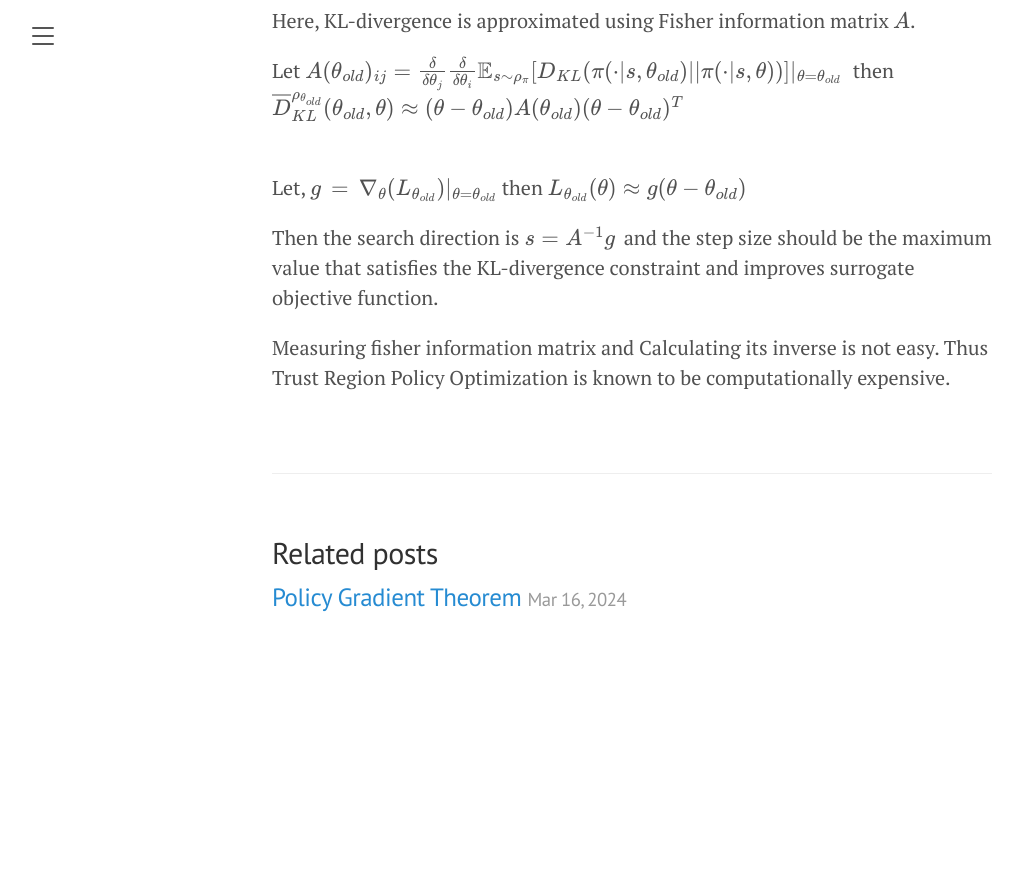
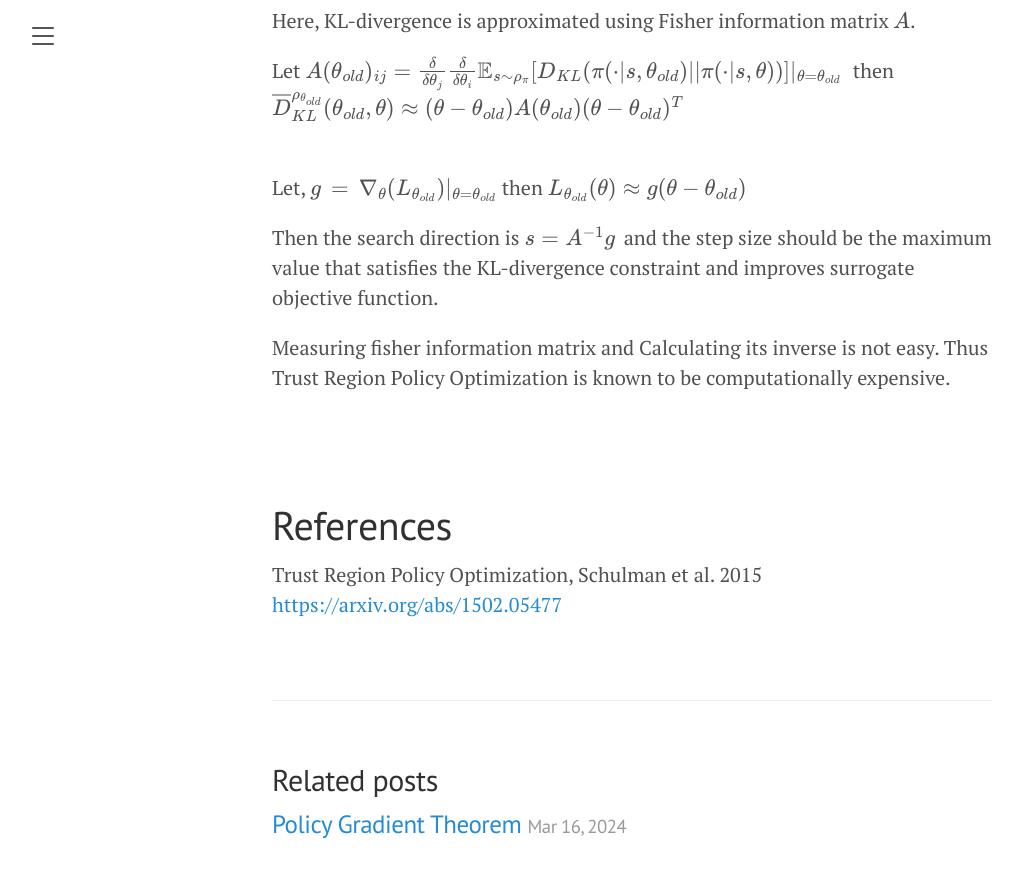
Before and after one commit to sowoibu/sowoibu.github.io, a Jekyll site: the page built from _posts/2024-03-28-Trust-region-policy-optimization.md, in a window 1280 px wide and 900 px high, scrolled down 5049 px. Shown: the top 878 px of the window, without its empty margins (8-1030 px from the left). Built offline with Jekyll 4.4.1, drawn with Linux system fonts in a browser that asks for light colours; formulas are drawn with MathJax 3; before the commit the page ends 5722 px from its top, so only the background shows below that.

Commit message:
references

```diff
--- a/_posts/2024-03-28-Trust-region-policy-optimization.md
+++ b/_posts/2024-03-28-Trust-region-policy-optimization.md
@@ -172,3 +172,10 @@ then $$L_{\theta_{old}}(\theta) \approx g(\theta-\theta_{old})$$
 Then the search direction is $$s = A^{-1}g\,$$ and the step size should be the maximum value that satisfies the KL-divergence constraint and improves surrogate objective function.
 
 Measuring fisher information matrix and Calculating its inverse is not easy. Thus Trust Region Policy Optimization is known to be computationally expensive.
+
+
+<br><br>
+
+<h1>References</h1>
+Trust Region Policy Optimization, Schulman et al. 2015
+<a href="https://arxiv.org/abs/1502.05477">https://arxiv.org/abs/1502.05477</a>
```
